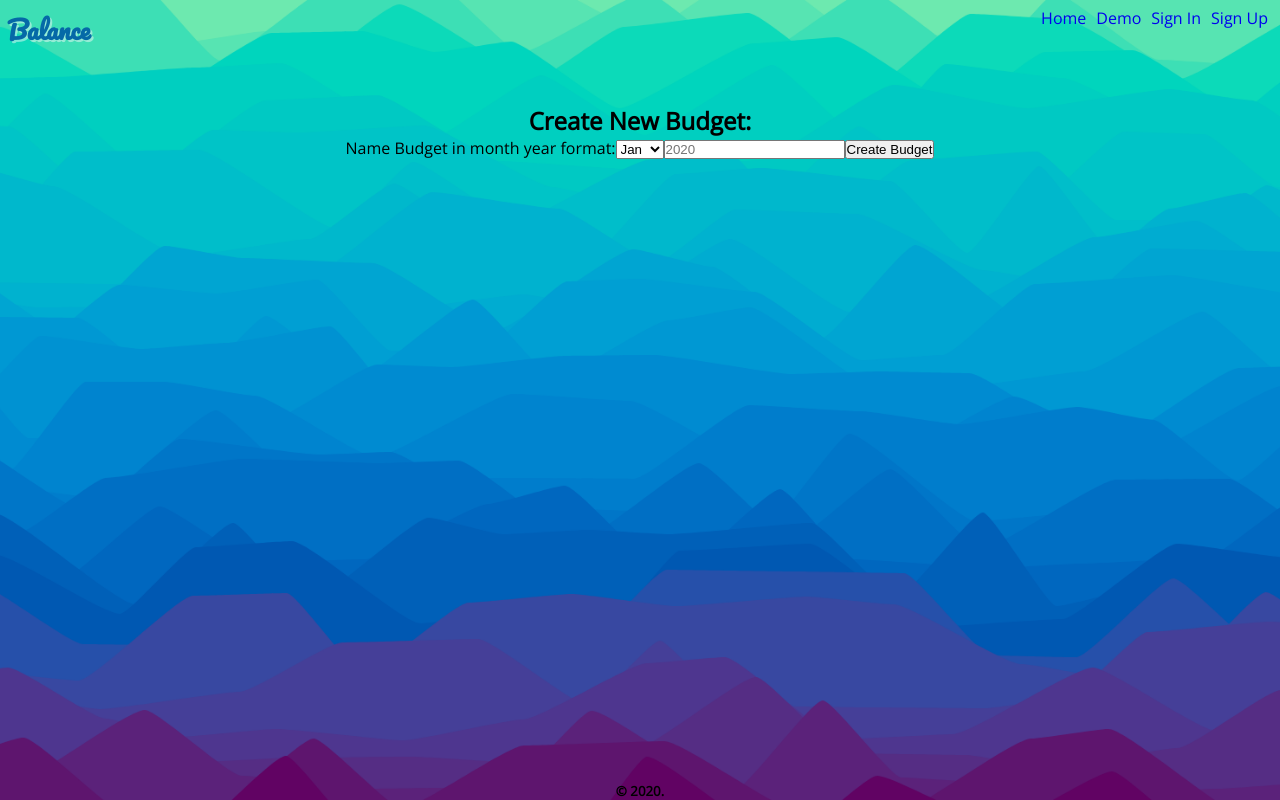
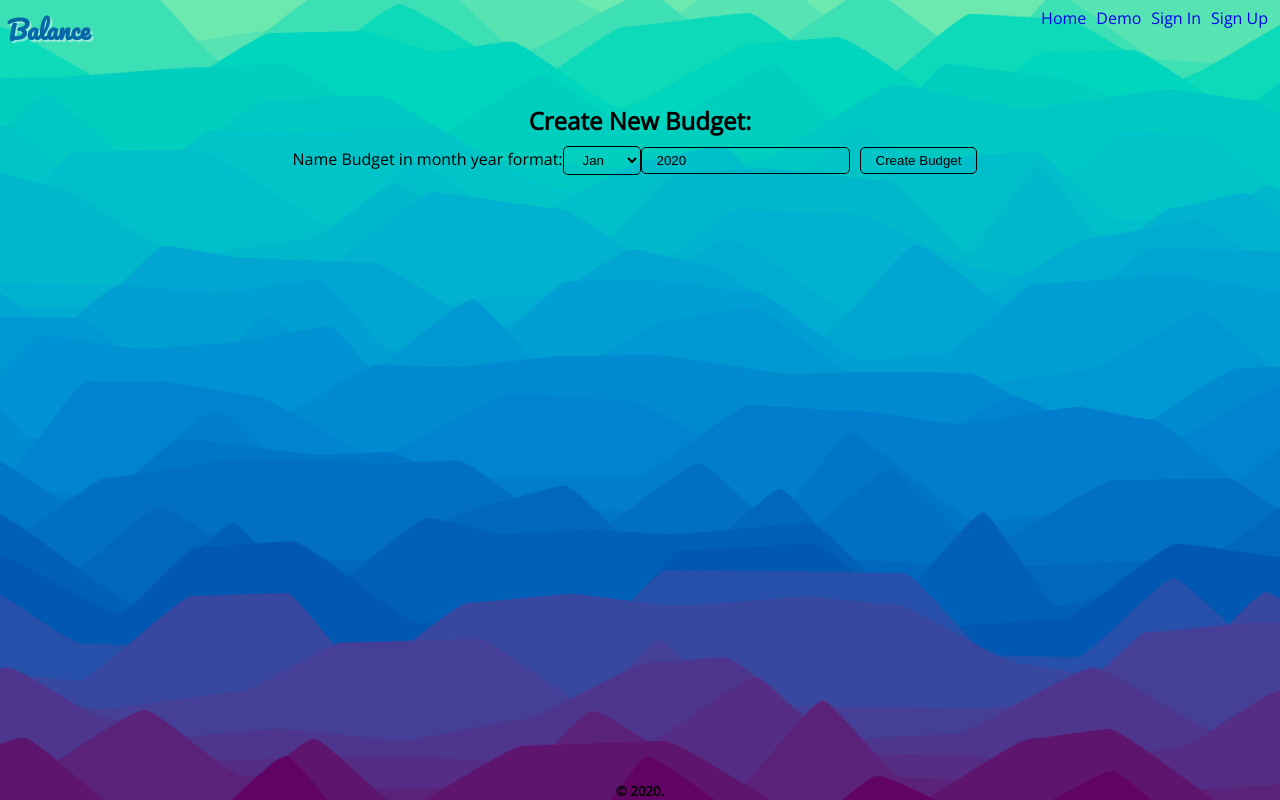
Before and after one commit to Cosmic-Noir/balance-app, a React (Create React App) app: page /createBudget in a window 1280 px wide. Built offline with nearby package versions, Linux system fonts and the light colour scheme.

Commit message:
Add some fade in, update styling of buttons, input, and select elements

```diff
--- a/src/App.css
+++ b/src/App.css
@@ -18,6 +18,21 @@ body {
   font-family: "Open Sans", sans-serif;
 }
 
+button {
+  background-color: transparent;
+  border: 1px solid black;
+  color: black;
+  border-radius: 5px;
+  margin: 10px;
+  padding: 5px 15px;
+  transition: 1s;
+}
+
+button:hover {
+  color: rgba(221, 221, 221, 0.884);
+  background-color: rgb(117, 8, 160);
+}
+
 footer {
   display: flex;
   flex-direction: column;
@@ -26,6 +41,23 @@ footer {
   align-items: center;
   bottom: 0px;
   width: 100%;
+}
+
+::placeholder {
+  color: black;
+}
+input:focus {
+  background-color: transparent;
+}
+
+input,
+select,
+option {
+  background-color: transparent;
+  border: 1px solid black;
+  border-radius: 5px;
+  color: black;
+  padding: 5px 15px;
 }
 
 main {
--- a/src/components/budget/budget.js
+++ b/src/components/budget/budget.js
@@ -328,7 +328,11 @@ class Budget extends Component {
         // Then reset expenses
         expenses = 0;
         return (
-          <div className="remainder">
+          <div
+            className="remainder"
+            data-aos="fade-in"
+            data-aos-duration="2000"
+          >
             <p>
               Current Income: {pastPaycheck} means {remainder}{" "}
               {remainder < 0
--- a/src/components/charge/charge.js
+++ b/src/components/charge/charge.js
@@ -99,7 +99,11 @@ class Charge extends Component {
 
   render() {
     return (
-      <div className="flex-column width-80">
+      <div
+        className="flex-column width-80"
+        data-aos="fade-in"
+        data-aos-duration="2000"
+      >
         {this.state.editing === true ? (
           <AddCharge
             amount={this.props.amount}
--- a/src/data.js
+++ b/src/data.js
@@ -15,6 +15,16 @@ const Data = {
   ],
 
   charges: [
+    {
+      charge_id: 19,
+      charge_name: "Cell Phone Bill",
+      category: "Bills/Utilities",
+      due_date: "2020-02-07",
+      amount: 200,
+      month_name: "Feb 2020",
+      user_id: 1,
+      occurance: "Monthly"
+    },
     {
       charge_id: 1,
       charge_name: "Rent",
```
